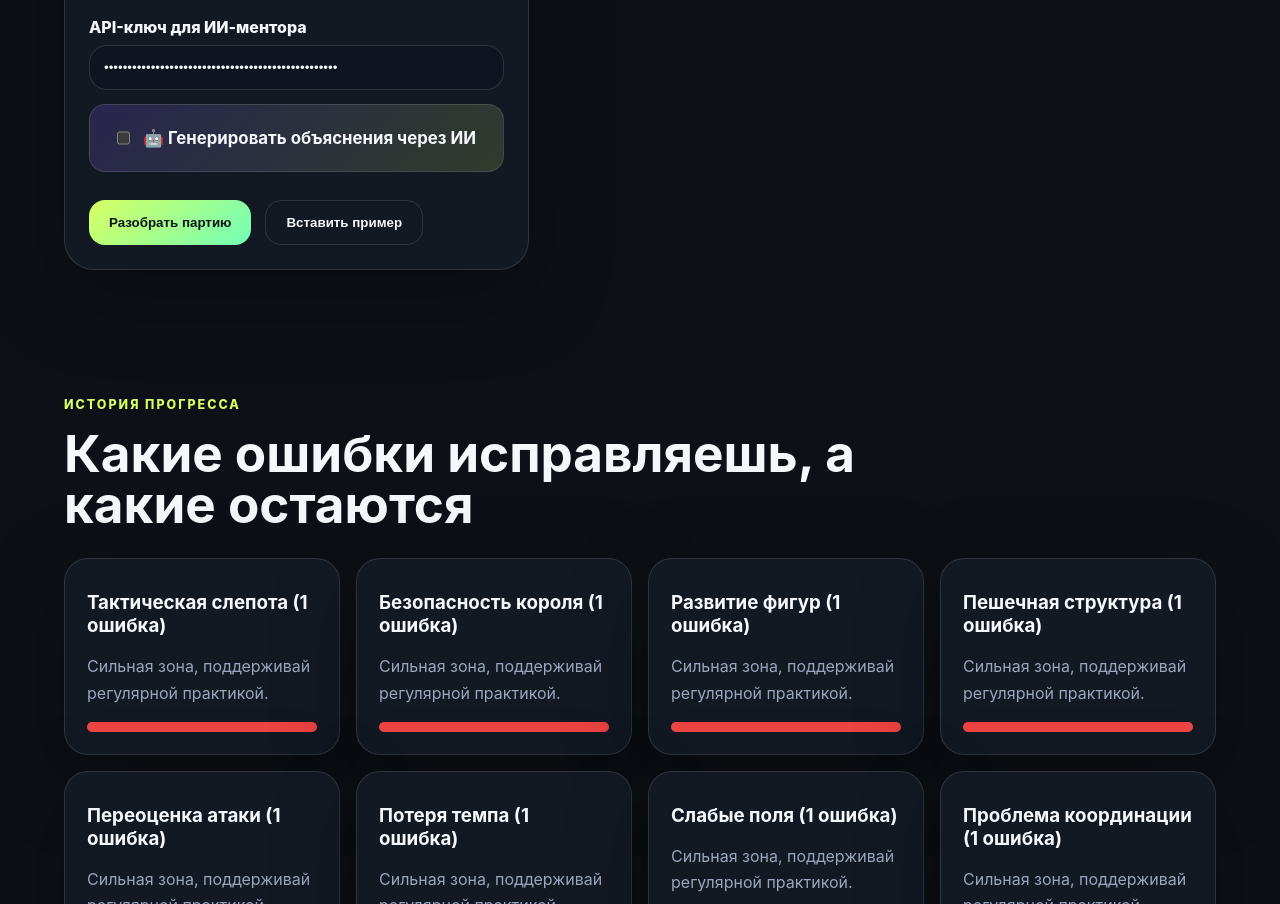
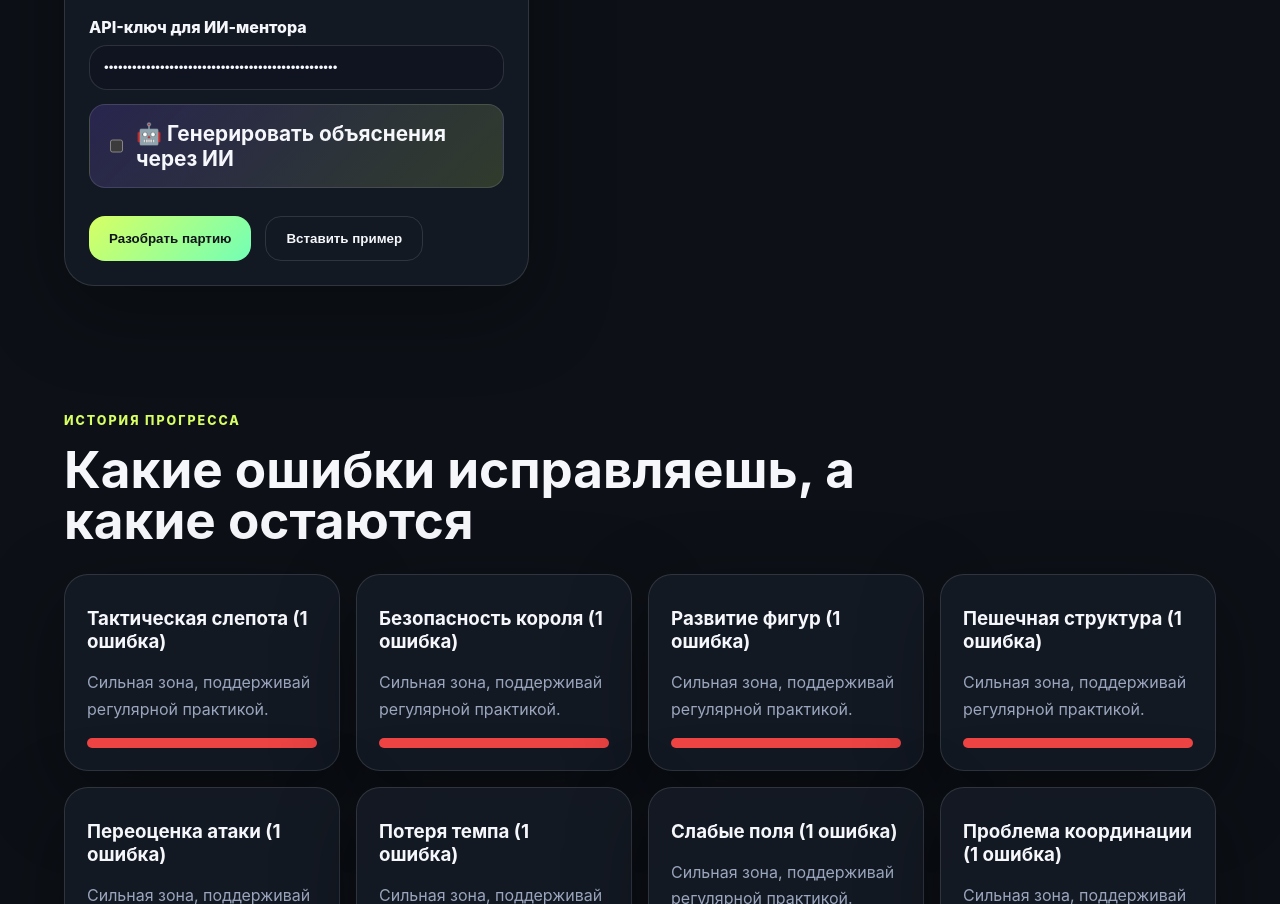
Before and after one commit to Dremuchiy-web/CHESS-MATE, a website: page index.html in a window 1280 px wide. Shown: the part 2100-3004 px from the top of the page. Drawn offline with nearby package versions, Linux system fonts and the light colour scheme.

Commit message:
Increase checkbox size to 32px and font-size to 1.3rem for emoji

```diff
--- a/styles.css
+++ b/styles.css
@@ -60,15 +60,15 @@ p { color: var(--muted); line-height: 1.65; }
   justify-content: center;
   gap: 12px;
   font-weight: 700;
-  font-size: 1.05rem;
+  font-size: 1.3rem;
 }
 .ai-toggle:hover {
   background: linear-gradient(135deg, rgba(124, 92, 255, 0.3), rgba(215, 255, 99, 0.25));
   transform: translateY(-2px);
 }
 .ai-toggle input {
-  width: 28px;
-  height: 28px;
+  width: 32px;
+  height: 32px;
   accent-color: var(--accent);
   margin-left: 0;
 }
```
